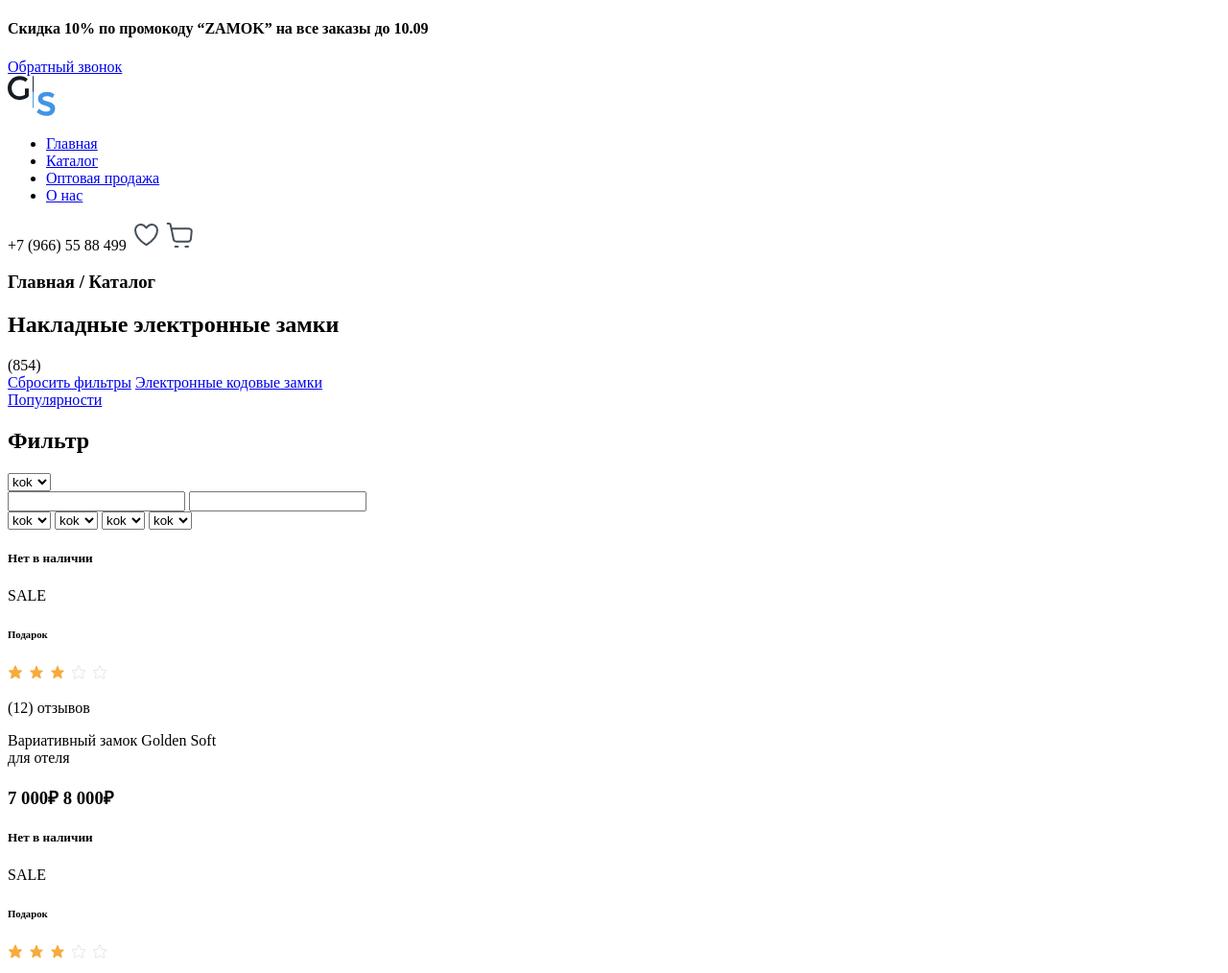
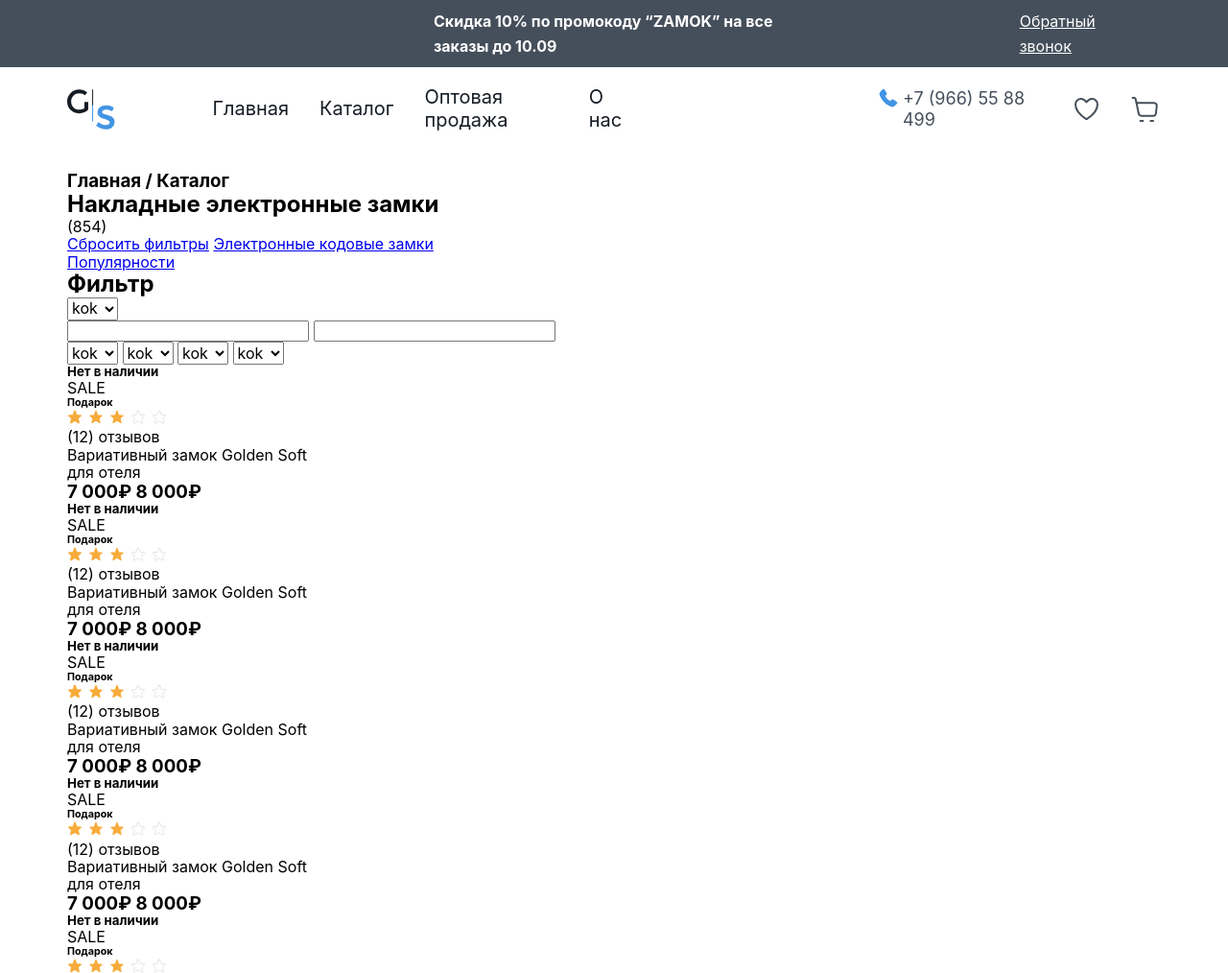
Before and after one commit to abdurahmonanvarov/4-vazifa, a plain HTML site: page index.html in a window 1280 px wide. Shown: the top 1014 px of the page at 96% size. Drawn offline with Linux system fonts and the light colour scheme; a web font is replaced by a local one.

Commit message:
yangi section

```diff
--- a/index.html
+++ b/index.html
@@ -4,6 +4,9 @@
 <head>
     <meta charset="UTF-8">
     <meta name="viewport" content="width=device-width, initial-scale=1.0">
+    <link rel="stylesheet" href="./style/normalize.css">
+    <link rel="stylesheet" href="./style/fonts.css">
+    <link rel="stylesheet" href="./style/style.css">
     <title>Document</title>
 </head>
 
@@ -38,8 +41,10 @@
         </div>
     </header>
     <!--header end-->
-    <h3>Главная / <span> Каталог</span></h3>
-    <div class="sarlov">
+    <div class="continer">
+        <h3>Главная / <span> Каталог</span></h3>
+    </div>
+    <div class="continer sarlov">
         <h2>Накладные электронные замки</h2>
         <span>(854)</span>
     </div>
@@ -335,6 +340,61 @@
             </div>
         </div>
     </div>
+    <!--div boshlanish tugadi-->
+    <!--eget boshlanish-->
+    <div class="eget">
+        <div class="continer continer_eget">
+            <div class="desc">
+                <h4>Eget quis quam metus, scelerisque.</h4>
+                <p>Odio felis sit leo, massa, mauris, at pulvinar ultrices. Eu porttitor molestie massa porttitor.
+                    Quisque at turpis ut proin eu et magna etiam rhoncus.</p>
+                <div class="galicka">
+                    <div class="gal1">
+                        <h5>Межкомнатую дверь</h5>
+                        <h5>Деревянную дверь</h5>
+                    </div>
+                    <div class="gal1">
+                        <h5>Межкомнатую дверь</h5>
+                        <h5>Деревянную дверь</h5>
+                    </div>
+                </div>
+            </div>
+            <div class="image3">
+                <img src="./image/phone.png" width="605" height="584" alt="big photo">
+            </div>
+        </div>
+    </div>
+    <!--div eget end-->
+    <!--div eget2 boshlanish-->
+    <div class="eget2">
+        <div class="continer continer_egrt2">
+            <div class="image4">
+                <img src="./image/airpods.png" width="605" height="584" alt="airpost">
+            </div>
+            <div class="eget_continor">
+                <h4>Eget quis quam metus, scelerisque.</h4>
+                <p>Odio felis sit leo, massa, mauris, at pulvinar ultrices. Eu porttitor molestie massa porttitor.
+                    Quisque at turpis ut proin eu et magna etiam rhoncus.</p>
+                <p>Ac risus neque pulvinar tincidunt est. Tristique imperdiet viverra interdum in leo. Nullam
+                    ullamcorper id enim fermentum integer praesent bibendum. In ullamcorper purus scelerisque malesuada
+                    et egestas. Ac dictumst mauris sed facilisis.</p>
+            </div>
+        </div>
+    </div>
+    <!--div eget2 end-->
+    <div class="continer">
+        <h2>Мы Вам перезвоним</h2>
+        <p>Если у вас возникли какие-то вопросы или проблемы, заполните <br> форму и мы Вам перезвоним.</p>
+        <div class="auth">
+            <input type="text" placeholder="Ваше имя">
+            <input type="email" placeholder="Ваш Email">
+            <input type="button" placeholder="Отправить">
+        </div>
+    </div>
+    <!--footer boshlanish-->
+    <footer class="footer">
+
+    </footer>
 </body>
 
 </html>
--- a/style/fonts.css
+++ b/style/fonts.css
@@ -0,0 +1,48 @@
+/* inter-300 - latin */
+@font-face {
+    font-display: swap; /* Check https://developer.mozilla.org/en-US/docs/Web/CSS/@font-face/font-display for other options. */
+    font-family: 'Inter';
+    font-style: normal;
+    font-weight: 300;
+    src: url('../fonts/inter-v13-latin-300.woff2') format('woff2'); /* Chrome 36+, Opera 23+, Firefox 39+, Safari 12+, iOS 10+ */
+  }
+  /* inter-regular - latin */
+  @font-face {
+    font-display: swap; /* Check https://developer.mozilla.org/en-US/docs/Web/CSS/@font-face/font-display for other options. */
+    font-family: 'Inter';
+    font-style: normal;
+    font-weight: 400;
+    src: url('../fonts/inter-v13-latin-regular.woff2') format('woff2'); /* Chrome 36+, Opera 23+, Firefox 39+, Safari 12+, iOS 10+ */
+  }
+  /* inter-500 - latin */
+  @font-face {
+    font-display: swap; /* Check https://developer.mozilla.org/en-US/docs/Web/CSS/@font-face/font-display for other options. */
+    font-family: 'Inter';
+    font-style: normal;
+    font-weight: 500;
+    src: url('../fonts/inter-v13-latin-500.woff2') format('woff2'); /* Chrome 36+, Opera 23+, Firefox 39+, Safari 12+, iOS 10+ */
+  }
+  /* inter-600 - latin */
+  @font-face {
+    font-display: swap; /* Check https://developer.mozilla.org/en-US/docs/Web/CSS/@font-face/font-display for other options. */
+    font-family: 'Inter';
+    font-style: normal;
+    font-weight: 600;
+    src: url('../fonts/inter-v13-latin-600.woff2') format('woff2'); /* Chrome 36+, Opera 23+, Firefox 39+, Safari 12+, iOS 10+ */
+  }
+  /* inter-700 - latin */
+  @font-face {
+    font-display: swap; /* Check https://developer.mozilla.org/en-US/docs/Web/CSS/@font-face/font-display for other options. */
+    font-family: 'Inter';
+    font-style: normal;
+    font-weight: 700;
+    src: url('../fonts/inter-v13-latin-700.woff2') format('woff2'); /* Chrome 36+, Opera 23+, Firefox 39+, Safari 12+, iOS 10+ */
+  }
+  /* inter-800 - latin */
+  @font-face {
+    font-display: swap; /* Check https://developer.mozilla.org/en-US/docs/Web/CSS/@font-face/font-display for other options. */
+    font-family: 'Inter';
+    font-style: normal;
+    font-weight: 800;
+    src: url('../fonts/inter-v13-latin-800.woff2') format('woff2'); /* Chrome 36+, Opera 23+, Firefox 39+, Safari 12+, iOS 10+ */
+  }
--- a/style/style.css
+++ b/style/style.css
@@ -0,0 +1,99 @@
+*{
+    margin: 0;
+    padding: 0;
+    box-sizing: border-box;
+}
+.continer{
+    max-width: 1140px;
+    width: 100%;
+    margin: 0 auto;
+}
+body{
+    font-family: 'Inter';
+    font-size: 16px;
+}
+.skidka{
+    background-color: #454F5B;
+    padding-top: 9px;
+    padding-bottom: 9px;
+    padding-left: 452px;
+}
+.continer_skidka{
+    display: flex;
+    align-items: center;
+    justify-content: space-between;
+    gap: 197px;
+}
+.continer_skidka h4{
+font-weight: 500px;
+color: #FFFFFF;
+letter-spacing: 12%;
+line-height: 26px;
+}
+.continer_skidka a{
+font-weight: 500px;
+color: #FFFFFF;
+letter-spacing: 12%;
+line-height: 26px;
+padding-right: 100px;
+}
+/*header boshlanish*/
+.header{
+    padding-top: 20px;
+    padding-bottom: 20px;
+    background-color: #FFFFFF;
+    box-shadow: 0 -1 0 #C4CDD5;
+    margin-bottom: 20px;
+}
+.continer_header{
+    display: flex;
+    align-items: center;
+    justify-content: space-between;
+    gap: 283.1px;
+}
+.continer_header .header_logo{
+    display: flex;
+    align-items: center;
+    justify-content: space-between;
+    gap: 101px;
+}
+.header_logo img{
+    width: 50.4px;
+    height: 42px;
+}
+.header_logo .header_link ul{
+    display: flex;
+    align-items: center;
+    justify-content: space-between;
+    gap: 32px;
+    list-style: none;
+}
+.header_logo .header_link ul li a{
+    text-decoration: none;
+    font-weight: 300px;
+    font-size: 20px;
+    line-height: 23.87px;
+    color: #161C24;
+}
+.continer_header .contact_header{
+    display: flex;
+    align-items: center;
+    justify-content: space-between;
+    gap: 30px;
+    position: relative;
+}
+.contact_header span{
+    font-weight: 400px;
+    font-size: 18px;
+    line-height: 21.48px;
+    color: #454F5B;
+}
+.contact_header span::before{
+    content: url(../image/phonelogo.svg);
+    position: absolute;
+    left: -25px;
+}
+.header_link img{
+    width: 32px;
+    height: 32px;
+}
```
Also changed, not shown: image/Rectangle.png (renamed from image/Rectangle 19.png).
